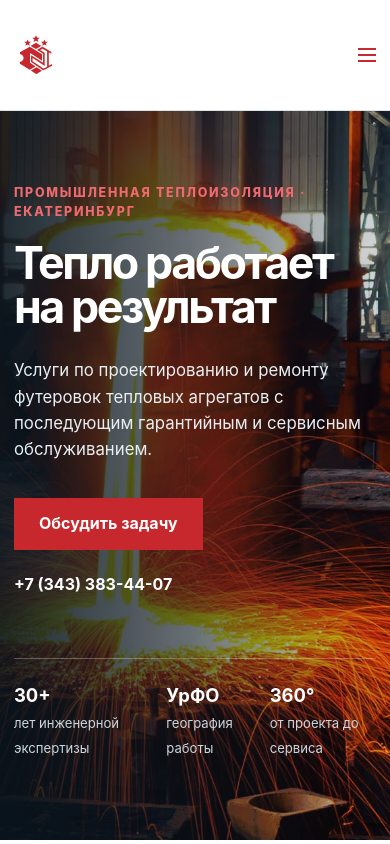
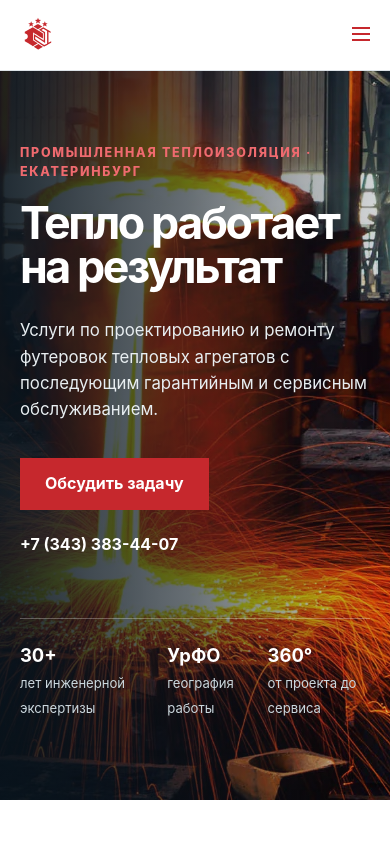
Before and after one commit to pltnkve/politon, an Astro site: page / in a window 390 px wide. Shown: the top 844 px of the page. Built offline with nearby package versions, Linux system fonts and the light colour scheme; Astro itself is replaced by a stand-in of ours.

Commit message:
fix menu height

```diff
--- a/src/styles/global.css
+++ b/src/styles/global.css
@@ -138,12 +138,12 @@ img { display: block; max-width: 100%; }
     .contact-cards { grid-template-columns: 1fr; }
 }
 @media (max-width: 680px) {
-    .container { width: min(calc(100% - 28px), var(--container)); }
-    .header-inner { display: block; min-height: 0; }
-    .header-top { display: flex; align-items: center; min-height: 82px; }
-    .brand img { width: 44px; height: 44px; }
+    .container { width: min(calc(100% - 40px), var(--container)); }
+    .header-inner { display: block; min-height: 0; padding: 6px 0 8px; }
+    .header-top { display: flex; align-items: center; min-height: 56px; }
+    .brand img { width: 36px; height: 36px; }
     .header-actions { display: none; }
-    .mobile-menu-button { display: flex; align-items: center; justify-content: flex-end; width: 24px; height: 44px; margin-left: auto; padding: 4px 0; color: var(--ink); cursor: pointer; }
+    .mobile-menu-button { display: flex; align-items: center; justify-content: flex-end; width: 24px; height: 36px; margin-left: auto; padding: 4px 0; color: var(--ink); cursor: pointer; }
     .menu-icon { display: grid; gap: 4px; width: 18px; }
     .menu-icon i { display: block; height: 2px; background: var(--accent); }
     .main-nav { display: none; width: 100%; margin: 8px 0 4px; padding: 8px 0 10px; border-top: 1px solid var(--line); font-size: .88rem; }
```
